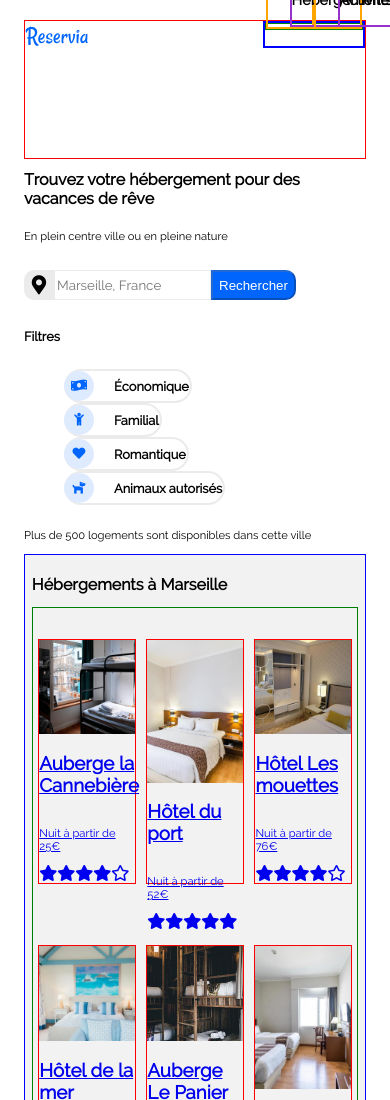
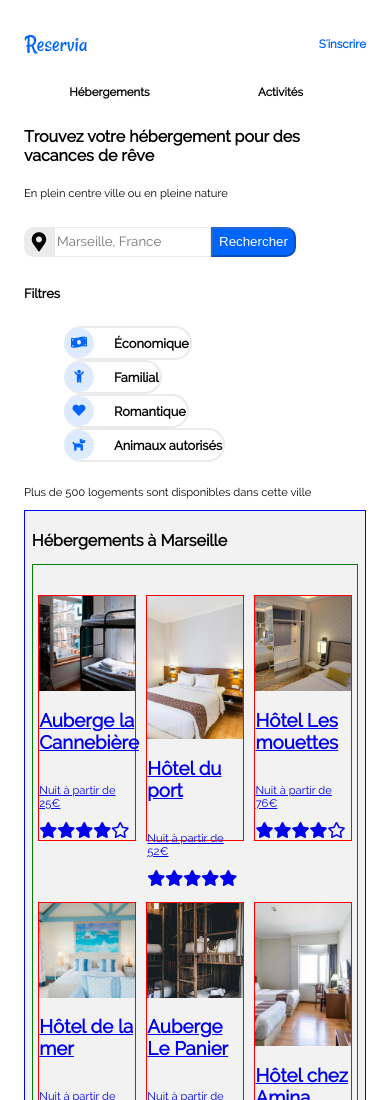
Before and after one commit to FlorenceMARTIN79/MartinFlorence_P2_06042021, a plain HTML site: page Reservia.html in a window 390 px wide. Shown: the top 1100 px of the page. Drawn offline with Linux system fonts and the light colour scheme.

```diff
--- a/Reservia_mobile.css
+++ b/Reservia_mobile.css
@@ -10,37 +10,47 @@
 
 #entete {
     display: flex;
-    flex-direction: row;
+    flex-direction: column;
     justify-content: space-between;
     align-items: baseline;
-    border: 1px red solid;
     margin-top: 20px;
+    height: 6em;
 }
 
 #logo_reservia_svg {
     width:4em;
+    height: 3em;
 }
 
 #navigation {
     display: flex;
-    border: 2px blue solid;
+    flex-direction: row;
+    align-items: flex-end;
+    width: 100%;
+    height: 50%;
 }
 
 #navigation ul {
     flex-wrap: wrap-reverse;
     justify-content: flex-end;
-    border: 1px green solid;
+    margin: 0;
+    height: 100%;
+    font-size: 0.8em;
 }
 
 #navigation li {
+    display: flex;
     width: 50%;
-    border: 2px orange solid;
+    justify-content: flex-end;
     align-items: center;
+    padding: 0;
+    height: 100%;
 }
 
 #navigation a {
-    border: 2px darkorchid solid;
+    justify-content: center;
     align-items: center;
+    width: 100%;
 }
 
 .filtres {
```
